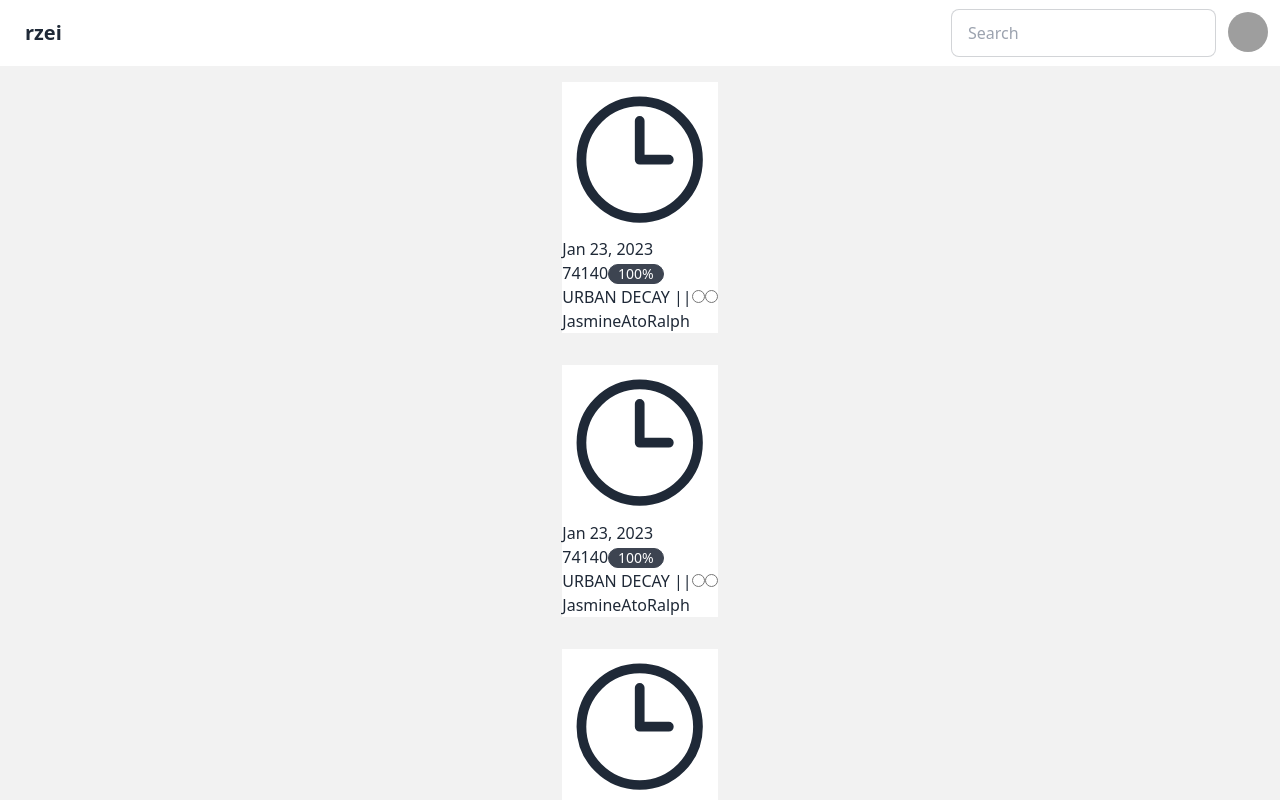
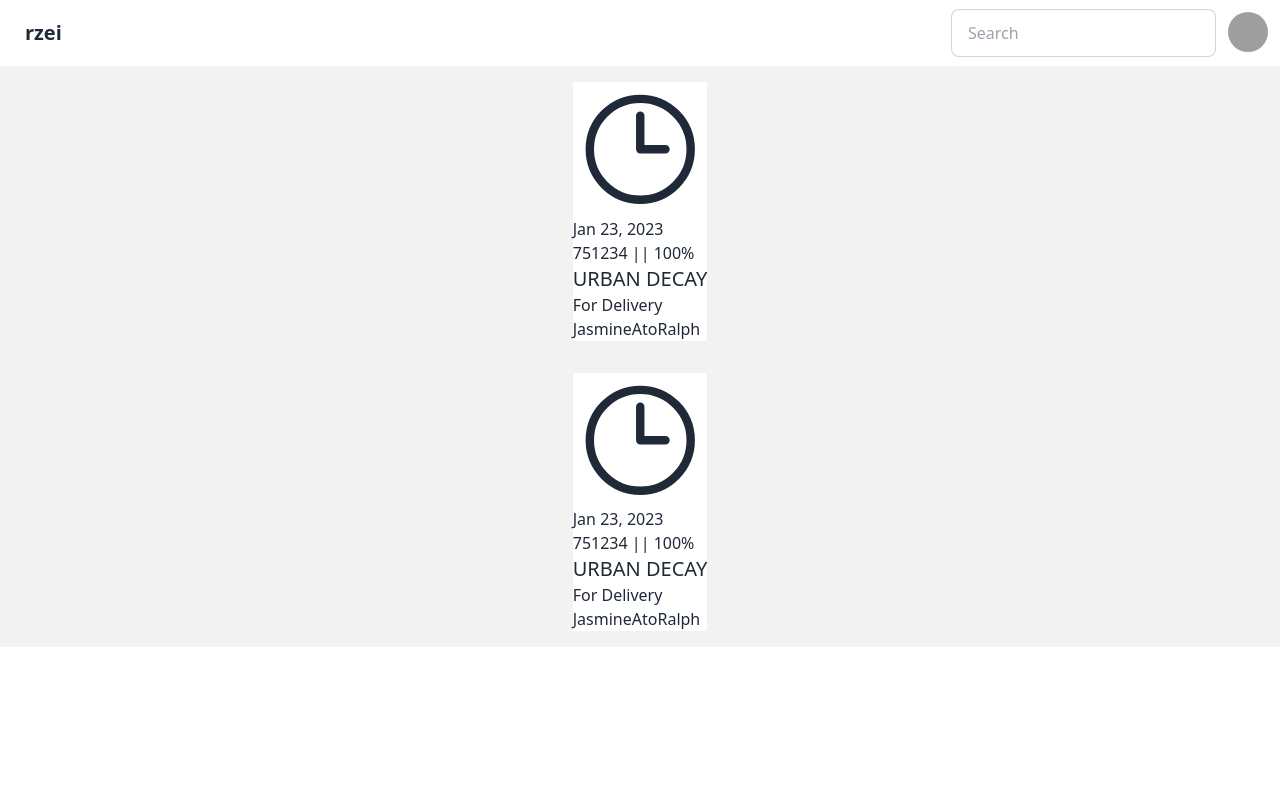
Before and after one commit to ralphievolt/rzei, a Next.js app: page /joblist in a window 1280 px wide. Shown: the top 800 px of the page. Built offline with nearby package versions, Linux system fonts and the light colour scheme; grey boxes are pictures that could not be loaded.

Commit message:
job card

```diff
--- a/app/joblist/page.jsx
+++ b/app/joblist/page.jsx
@@ -5,8 +5,6 @@
     <>
       <JobCard />
       <JobCard />
-      <JobCard />
-      <JobCard />
     </>
   );
 }
--- a/components/job/jobcard.js
+++ b/components/job/jobcard.js
@@ -2,24 +2,50 @@
   return (
     <div className="hero h-4/5 bg-base-200">
       <div className="hero-content">
-        {/* <div className="max-w-md">
-            <h1 className="text-5xl font-bold">Paperless Transactions</h1>
-            <p className="py-6">
-              We like saving trees and saving energy in recyling but more than
-              that we like to have the your transaction get more effecient!
-            </p>
-            <button className="btn btn-primary">Get Started</button>
-          </div> */}
-        <div className="card w-96 h-48 bg-base-100 shadow-xl">
+        <div className="card  w-96  h-36 bg-base-100 shadow-xl">
+          <div className="card-body items-center text-center">
+            <div>
+              <p className="text-sm text-gray-600 flex">
+                <svg
+                  className=" text-gray-500 w-5 h-5 mr-2"
+                  fill="none"
+                  stroke="currentColor"
+                  stroke-width="1.5"
+                  viewBox="0 0 24 24"
+                  xmlns="http://www.w3.org/2000/svg"
+                  aria-hidden="true"
+                >
+                  <path
+                    stroke-linecap="round"
+                    stroke-linejoin="round"
+                    d="M12 6v6h4.5m4.5 0a9 9 0 11-18 0 9 9 0 0118 0z"
+                  ></path>
+                </svg>
+                Jan 23, 2023
+              </p>
+            </div>
+            <h1 className="card-title text-3xl ">
+              751234 || <span className="text-secondary">100%</span>
+            </h1>
+            <p className="text-xl">URBAN DECAY</p>
+            <p className="text-lg text-secondary">For Delivery</p>
+            <div className=" pt-4 ">
+              <span className="inline-block bg-gray-200 rounded-full px-3 py-1 text-sm font-semibold text-gray-700 mr-2">
+                Jasmine
+              </span>
+              <span className="inline-block bg-gray-200 rounded-full px-3 py-1 text-sm font-semibold text-gray-700 mr-2 ">
+                Ato
+              </span>
+              <span className="inline-block bg-gray-200 rounded-full px-3 py-1 text-sm font-semibold text-gray-700 mr-2 ">
+                Ralph
+              </span>
+            </div>
+          </div>
+        </div>
+
+        {/* <div className="card w-96 h-48 bg-base-100 shadow-xl">
           <div className="card-body">
             <p className="text-sm text-gray-600 flex items-center">
-              {/* <svg
-                  className="fill-current text-gray-500 w-3 h-3 mr-2"
-                  xmlns="http://www.w3.org/2000/svg"
-                  viewBox="0 0 20 20"
-                >
-                  <path d="M4 8V6a6 6 0 1 1 12 0v2h1a2 2 0 0 1 2 2v8a2 2 0 0 1-2 2H3a2 2 0 0 1-2-2v-8c0-1.1.9-2 2-2h1zm5 6.73V17h2v-2.27a2 2 0 1 0-2 0zM7 6v2h6V6a3 3 0 0 0-6 0z" />
-                </svg> */}
               <svg
                 className=" text-gray-500 w-5 h-5 mr-2"
                 fill="none"
@@ -37,28 +63,12 @@
               </svg>
               Jan 23, 2023
             </p>
-            <h1 className="card-title">
+            <h1 className="content-center	">
               <span className="text-2xl">74140</span>
               <div className="badge badge-secondary">100%</div>
             </h1>
-            <p>
-              URBAN DECAY ||
-              <input
-                type="radio"
-                name="radio-3"
-                className="radio radio-secondary"
-                checked
-              />
-              <input
-                type="radio"
-                name="radio-3"
-                className="radio radio-secondary"
-              />
-            </p>
-            {/* <div className="card-actions justify-end">
-                <div className="badge badge-outline">Haniyeh</div>
-                <div className="badge badge-outline">Products</div>
-              </div> */}
+            <p>URBAN DECAY</p>
+
             <div className="px-6 pt-4 pb-2">
               <span className="inline-block bg-gray-200 rounded-full px-3 py-1 text-sm font-semibold text-gray-700 mr-2 mb-2">
                 Jasmine
@@ -71,7 +81,7 @@
               </span>
             </div>
           </div>
-        </div>
+        </div> */}
       </div>
     </div>
   );
```
